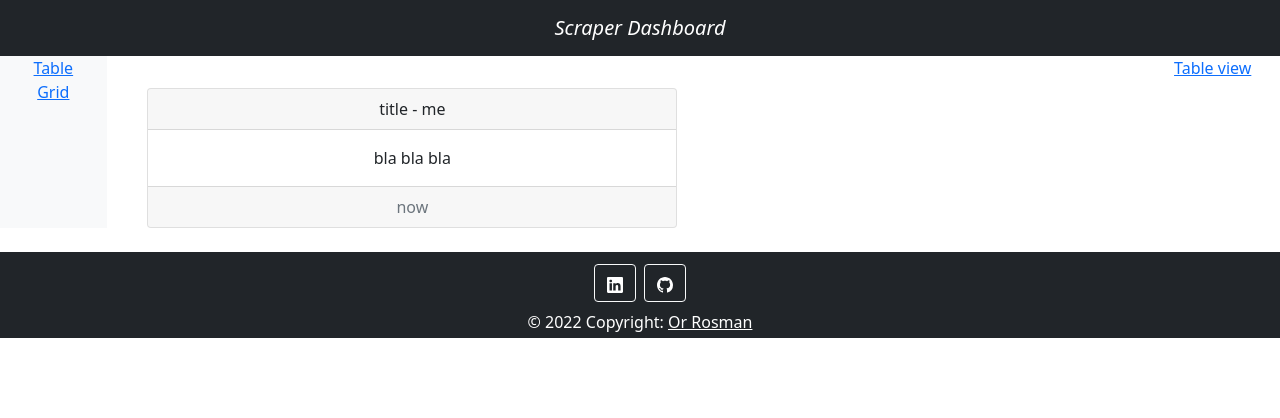
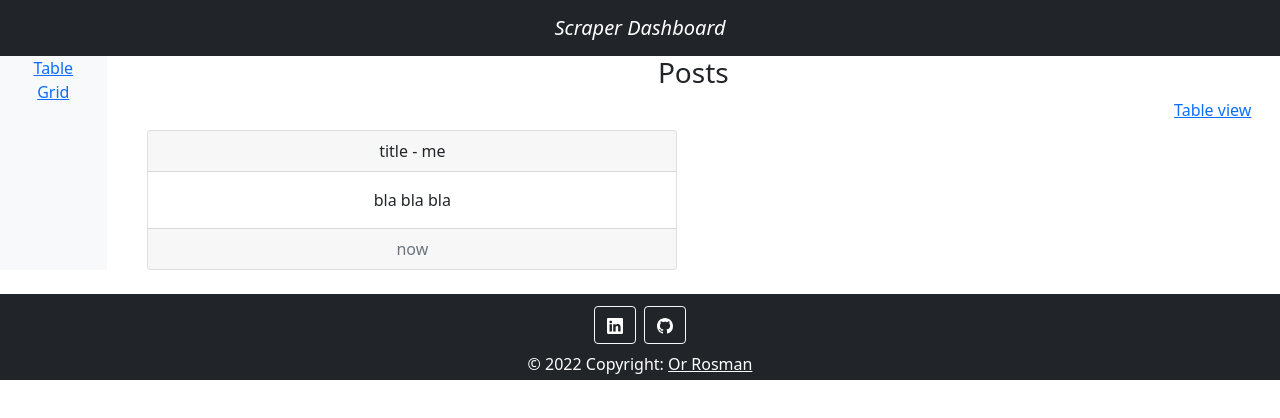
Before and after one commit to orrosman/dark-scraper, a React (Create React App) app in the folder frontend/: page /board in a window 1280 px wide. Shown: the top 418 px of the page. Built offline with nearby package versions, Linux system fonts and the light colour scheme; no server answers.

Commit message:
Added header

```diff
--- a/frontend/src/components/Board/PostBoard.jsx
+++ b/frontend/src/components/Board/PostBoard.jsx
@@ -7,7 +7,8 @@ import Post from './Post';
 const PostBoard = ({ posts }) => {
 	return (
 		<Container>
-			<Link to="/" className="float-end">
+			<h3>Posts</h3>
+			<Link to="/" className="float-end mb-2">
 				Table view
 			</Link>
 
```
